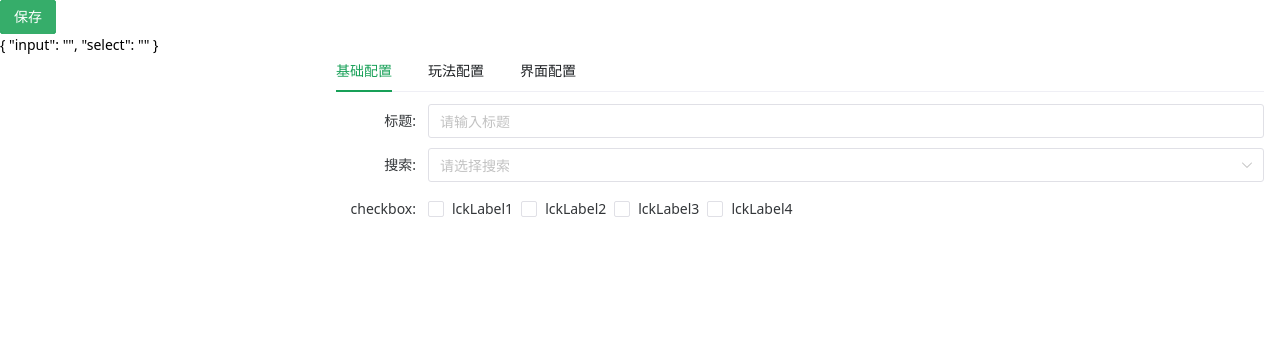
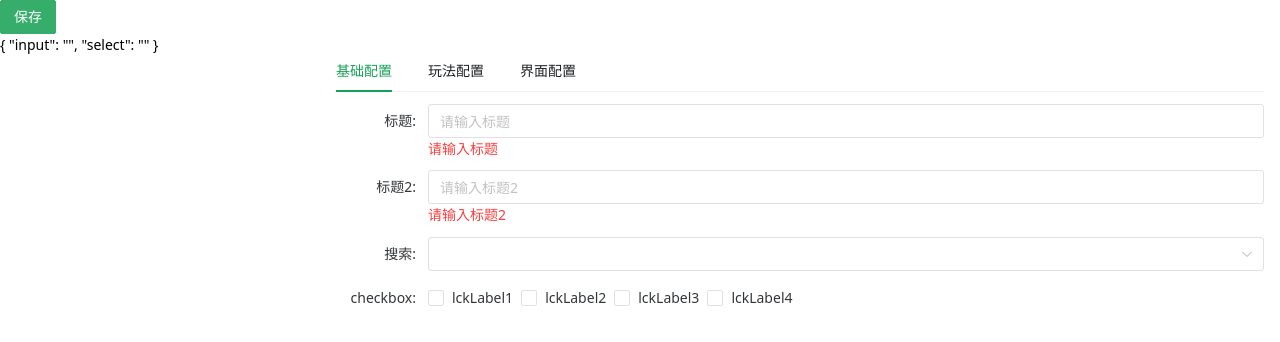
Before and after one commit to Lck6de1p/Firstep, a Vue app: page / in a window 1280 px wide. Both pictures are taken after a click on the button "保存". Shown: the top 342 px of the page. Built offline with nearby package versions, Linux system fonts and the light colour scheme.

Commit message:
feat: 添加rules判断逻辑

```diff
--- /dev/null
+++ b/src/components/Renderer/components/FormItem/ErrorMsg.vue
@@ -0,0 +1,20 @@
+<template>
+  <div v-show="props.errorMsg" class="error-tips">{{ props.errorMsg }}</div>
+</template>
+
+<script setup lang="ts">
+
+interface Props {
+  errorMsg: string;
+}
+
+const props = withDefaults(defineProps<Props>(), {
+  errorMsg: "",
+});
+</script>
+
+<style scoped>
+.error-tips {
+  color: #f53f3f;
+}
+</style>
--- a/src/components/Renderer/components/FormItem.vue
+++ b/src/components/Renderer/components/FormItem/index.vue
@@ -16,15 +16,18 @@
         />
       </component>
     </div>
-    <!-- <div>error</div> -->
+    <error-msg :error-msg="errorMsg" />
   </div>
 </template>
 
 <script setup lang="ts">
 import { computed, inject } from "vue";
-import { useGetComponent } from "./components/useGetComponent";
-import { SubProps, StringAnyType, Options } from "../types";
-import { cmpType } from "./components";
+import ErrorMsg from "./ErrorMsg.vue";
+import { useGetComponent } from "../components/useGetComponent";
+import { SubProps, StringAnyType, Options } from "../../types";
+import { cmpType } from "../components";
+import { useValidate } from "./useValidate";
+
 interface Props {
   propKey: string | number;
   config: SubProps;
@@ -68,19 +71,18 @@ const subCmpOptions = computed(() => {
 });
 
 const formData: any = inject("formData");
-
 const modifyValue = computed(() => {
-  return formData[props.propKey];
+  return formData.value[props.propKey];
 });
 
 const setFormDataByKey: any = inject("setFormDataByKey");
 const handleInput = (e: any) => {
   setFormDataByKey(props.propKey, e);
+  validate();
 };
 
-const validate = () => {
-  return false;
-};
+const { validate, errorMsg } = useValidate(props.config.rules, modifyValue);
+
 defineExpose({
   validate,
 });
--- /dev/null
+++ b/src/components/Renderer/components/FormItem/useValidate.ts
@@ -0,0 +1,48 @@
+import { ref, unref } from "vue";
+import { RulesType, RuleRequiredType, RulePatternType, RuleType } from '../../types';
+
+
+function isRuleRequiredType(rule: RuleType): rule is RuleRequiredType {
+  return (rule as RuleRequiredType).required !== undefined
+}
+export function useValidate(rules: RulesType, value: any) {
+  const errorMsg = ref<string>('')
+  const validate = () => {
+    if (rules === undefined) {
+      return true;
+    }
+    if (Array.isArray(rules)) {
+      for (let i = 0; i < rules.length; i++) {
+        const rule = rules[i];
+        if (!validateOneRule(rule, value)) {
+          return false;
+        }
+      }
+    }
+    else {
+      if (!validateOneRule(rules, value)) return false;
+    }
+    errorMsg.value = "";
+    return true;
+  };
+
+  function validateOneRule(rule: RuleType, value: any) {
+    const _value = unref(value)
+    if (isRuleRequiredType(rule)) {
+      if (
+        (typeof _value === "string" && _value === "") ||
+        _value === null ||
+        _value === undefined ||
+        _value.length === 0
+      ) {
+        errorMsg.value = rule.message;
+        return false;
+      }
+    }
+
+    return true;
+  }
+
+
+  return { validate, errorMsg }
+}
--- a/src/components/Renderer/components/TabForm.vue
+++ b/src/components/Renderer/components/TabForm.vue
@@ -12,7 +12,7 @@
 
 <script setup lang="ts">
 import { ref } from "vue";
-import FormItem from "./FormItem.vue";
+import FormItem from "./FormItem/index.vue";
 import { SubProps } from "../types";
 import { useRefList } from "@/hooks/useRefsList";
 interface Config {
--- a/src/components/Renderer/index.vue
+++ b/src/components/Renderer/index.vue
@@ -6,6 +6,7 @@
         :key="key"
         :name="key"
         :tab="value.title"
+        display-directive="show"
       >
         <TabForm :config="value.content" :ref="(el) => getRef(key, el)" />
       </n-tab-pane>
@@ -31,7 +32,7 @@ const config = ref(props.config);
 const cb = (key: string | number) => {
   tabValue.value = key;
 };
-const { refs, getRef, validate } = useRefList(TabForm, cb);
+const { getRef, validate } = useRefList(TabForm, cb);
 
 defineExpose({
   validate,
--- a/src/components/Renderer/types.ts
+++ b/src/components/Renderer/types.ts
@@ -1,12 +1,4 @@
 import { cmpType } from './components/components/index';
-
-export type SubProps = {
-  label?: string
-  type: cmpType
-  value: any
-  props: any
-  rules: any
-}
 
 export type StringAnyType = {
   [key: string]: any
@@ -16,3 +8,27 @@ export type Options = {
   label: string,
   value: string | number
 }
+
+export type RuleRequiredType = {
+  required: boolean,
+  message: string,
+}
+
+export type RulePatternType = {
+  pattern: RegExp
+  message: string,
+}
+
+type RuleArrayType = Array<RulePatternType | RuleRequiredType>
+
+export type RulesType = RuleRequiredType | RulePatternType | RuleArrayType | undefined
+
+export type RuleType = RuleRequiredType | RulePatternType
+
+export type SubProps = {
+  label?: string
+  type: cmpType
+  value: any
+  props: any
+  rules: RulesType
+}
--- a/src/config.ts
+++ b/src/config.ts
@@ -7,7 +7,20 @@ export const config = {
         type: 'input',
         value: "",
         props: {},
-        rules: {},
+        rules: {
+          required: true,
+          message: "请输入标题"
+        },
+      },
+      input2: {
+        label: "标题2",
+        type: 'input',
+        value: "",
+        props: {},
+        rules: [{
+          required: true,
+          message: "请输入标题2"
+        }],
       },
       select: {
         label: "搜索",
@@ -15,10 +28,10 @@ export const config = {
         value: "",
         props: {
           options: [
-            {value: 'lckTest1', label: 'lckLabel1'},
-            {value: 'lckTest2', label: 'lckLabel2'},
-            {value: 'lckTest3', label: 'lckLabel3'},
-            {value: 'lckTest4', label: 'lckLabel4'},
+            { value: 'lckTest1', label: 'lckLabel1' },
+            { value: 'lckTest2', label: 'lckLabel2' },
+            { value: 'lckTest3', label: 'lckLabel3' },
+            { value: 'lckTest4', label: 'lckLabel4' },
           ]
         },
         rules: {},
@@ -29,10 +42,10 @@ export const config = {
         value: [],
         props: {
           options: [
-            {value: 'lckTest1', label: 'lckLabel1'},
-            {value: 'lckTest2', label: 'lckLabel2'},
-            {value: 'lckTest3', label: 'lckLabel3'},
-            {value: 'lckTest4', label: 'lckLabel4'},
+            { value: 'lckTest1', label: 'lckLabel1' },
+            { value: 'lckTest2', label: 'lckLabel2' },
+            { value: 'lckTest3', label: 'lckLabel3' },
+            { value: 'lckTest4', label: 'lckLabel4' },
           ]
         },
         rules: {},
--- a/src/hooks/useRefsList/index.ts
+++ b/src/hooks/useRefsList/index.ts
@@ -5,7 +5,7 @@ type TypeRef<T> = {
   el: T;
 };
 
-export function useRefList(cmpType: any, failCb?: () => {}) {
+export function useRefList(cmpType: any, failCb?: any) {
   const refs = ref<TypeRef<InstanceType<typeof cmpType>>[]>([]);
   const getRef = (key: string | number, el: any) => {
     if (
@@ -18,15 +18,20 @@ export function useRefList(cmpType: any, failCb?: () => {}) {
   };
 
   const validate = () => {
+    let isFirst = true;
+    let isOk = true;
     const refsList = Object.entries(refs.value);
     for (const [, { key, el }] of refsList) {
       const isSuccess = el.validate();
       if (!isSuccess) {
-        failCb && failCb();
-        return false;
+        if (isFirst && failCb) {
+          failCb(key);
+          isFirst = false;
+        }
+        isOk = false;
       }
     }
-    return true;
+    return isOk;
   };
   return { refs, getRef, validate }
 }
```
